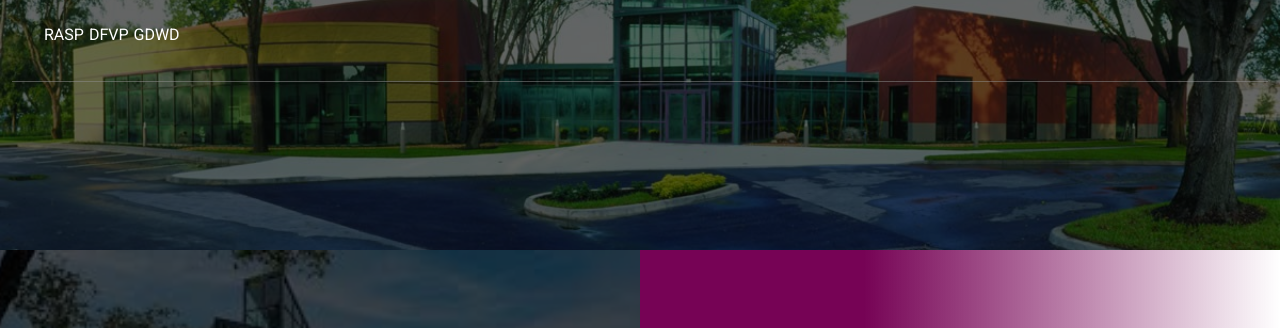
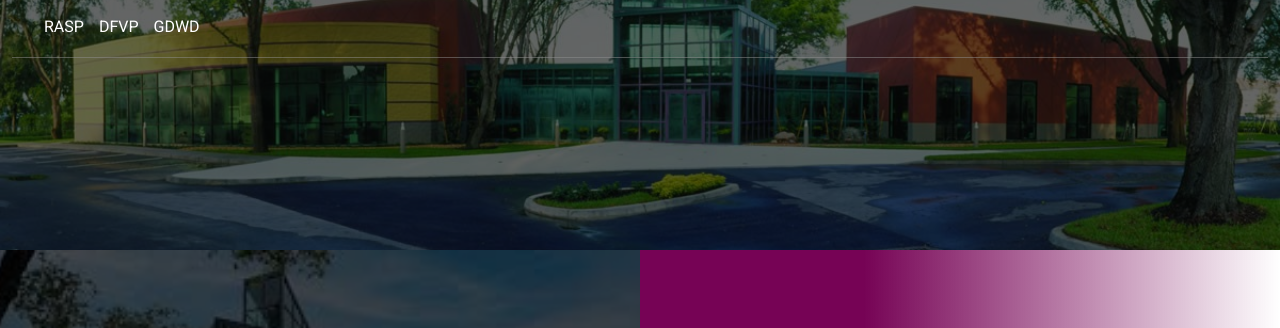
Before and after one commit to HercMakesThings/firstNetworkHomeTemplate, a plain HTML site: page index.html in a window 1280 px wide. Shown: the top 328 px of the page. Drawn offline with Linux system fonts and the light colour scheme.

Commit message:
2nd commit

```diff
--- a/index.html
+++ b/index.html
@@ -31,7 +31,7 @@
 
     <!--Front Page Top Section START-->
     <section class="topsec container-fluid">
-      <nav class="navbar navbar-expand-lg navbar-light nav">
+      <nav class="navbar navbar-expand-lg navbar-light nav py-0">
         <div class="">
           <ul>
             <li class="nav-item"><a href="#">RASP</a></li>
--- a/myassets/css/alum.css
+++ b/myassets/css/alum.css
@@ -51,12 +51,19 @@ html, body{
 .topsec nav ul{
   display: flex;
   list-style-type: none;
+  margin: 0;
 }
 
 .topsec nav ul li{
   margin-top: 15px;
-  margin-bottom: 10px;
-  margin-right: 5px;
+  margin-bottom: 0px;
+  margin-right: 15px;
+  padding-bottom: 15px;
+  border-bottom: solid 3px rgba(255,255,255,0);
+}
+
+.topsec nav ul li:hover{
+  border-bottom: solid 3px rgba(255,255,255,1.0);
 }
 
 .topsec nav ul li a{
```
